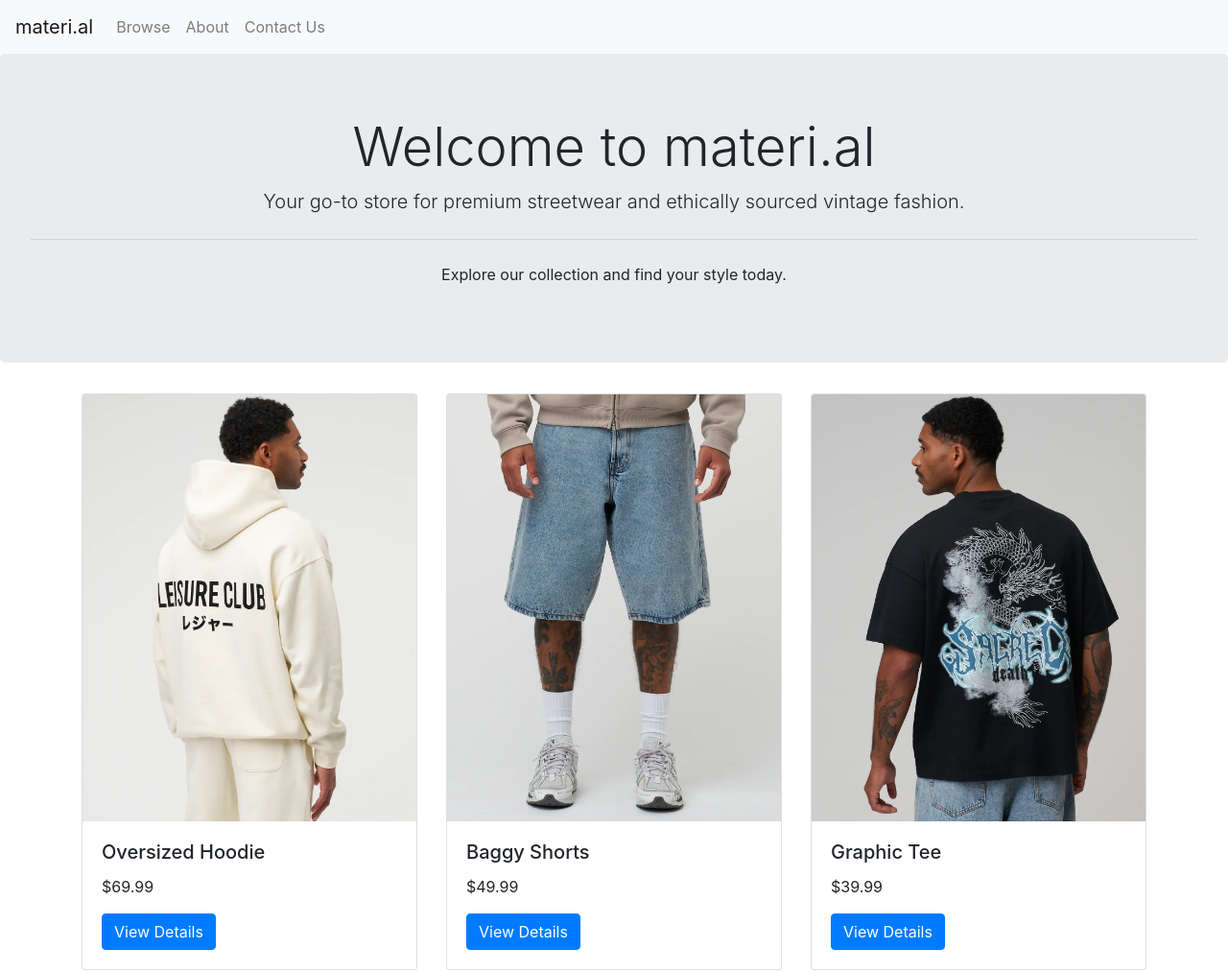
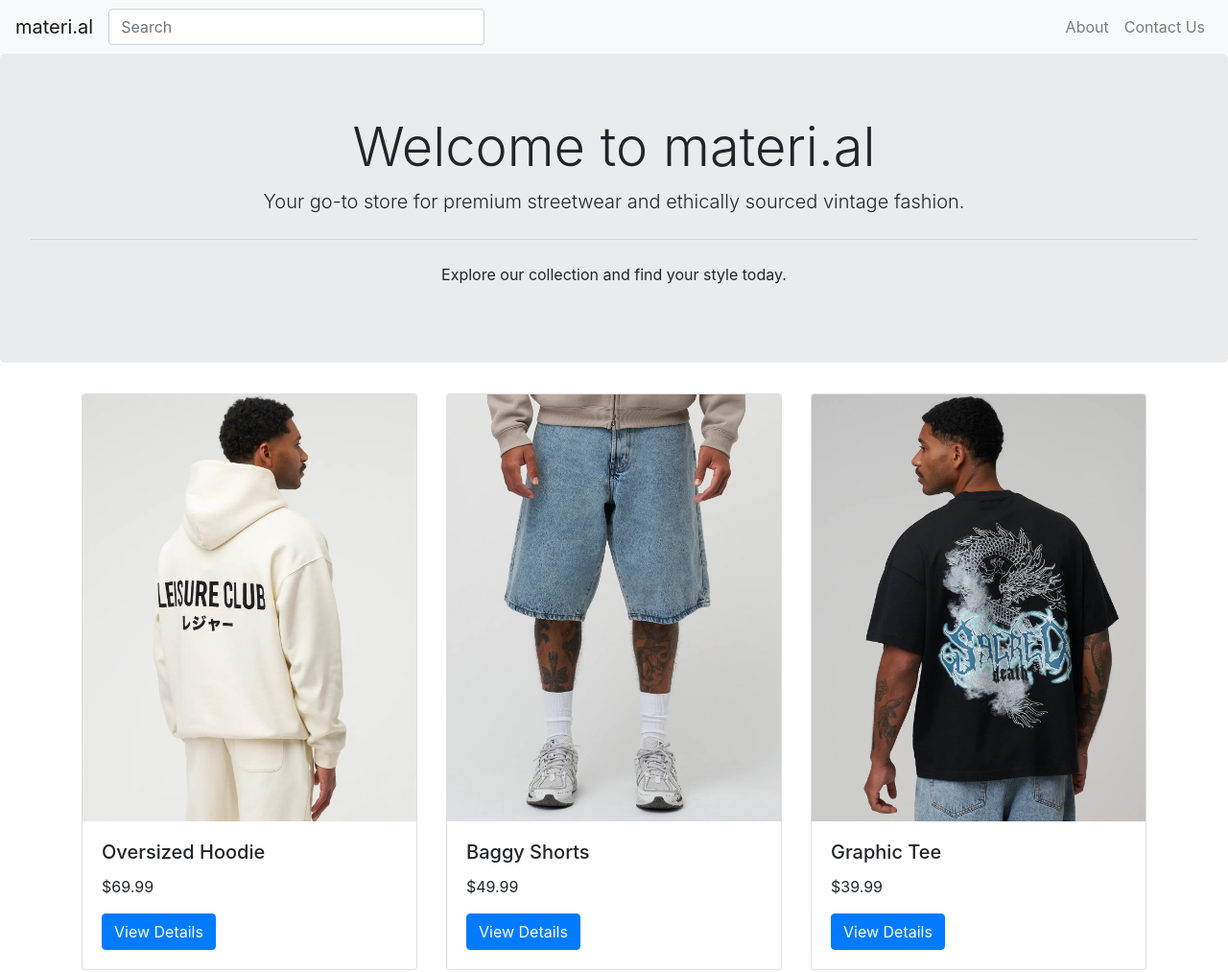
Before and after one commit to parkerasnicar/material.shop, a plain HTML site: page index.html in a window 1280 px wide. Shown: the top 1013 px of the page at 96% size. Drawn offline with nearby package versions, Linux system fonts and the light colour scheme.

Commit message:
initial search bar

```diff
--- a/index.html
+++ b/index.html
@@ -10,18 +10,18 @@
     <!-- Navigation Bar -->
     <nav class="navbar navbar-expand-lg navbar-light bg-light">
         <a class="navbar-brand" href="#">materi.al</a>
+        <form class="form-inline my-2 my-lg-0" style="flex-grow: 1; max-width: 400px;">
+            <input class="form-control mr-sm-2 w-100" type="search" placeholder="Search" aria-label="Search">
+        </form>
         <button class="navbar-toggler" type="button" data-toggle="collapse" data-target="#navbarNav" aria-controls="navbarNav" aria-expanded="false" aria-label="Toggle navigation">
             <span class="navbar-toggler-icon"></span>
         </button>
         <div class="collapse navbar-collapse" id="navbarNav">
-            <ul class="navbar-nav">
-                <li class="nav-item"></li>
-                    <a class="nav-link" href="browse.html">Browse</a>
-                </li>
+            <ul class="navbar-nav ml-auto">
                 <li class="nav-item">
                     <a class="nav-link" href="about.html">About</a>
                 </li>
-                <li class="nav-item"></li>
+                <li class="nav-item">
                     <a class="nav-link" href="contact-us.html">Contact Us</a>
                 </li>
             </ul>
```
